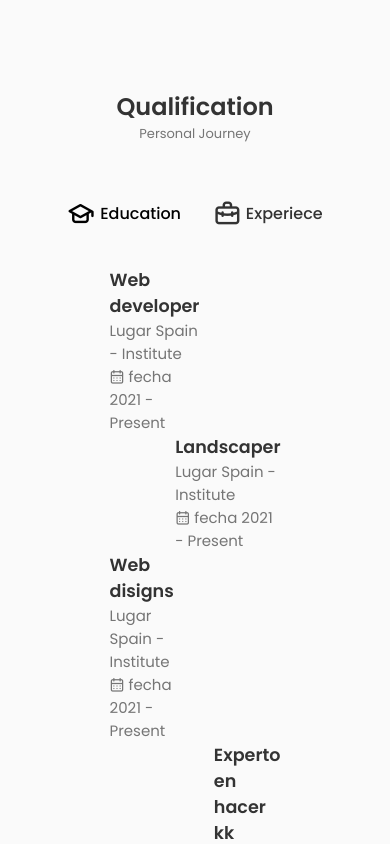
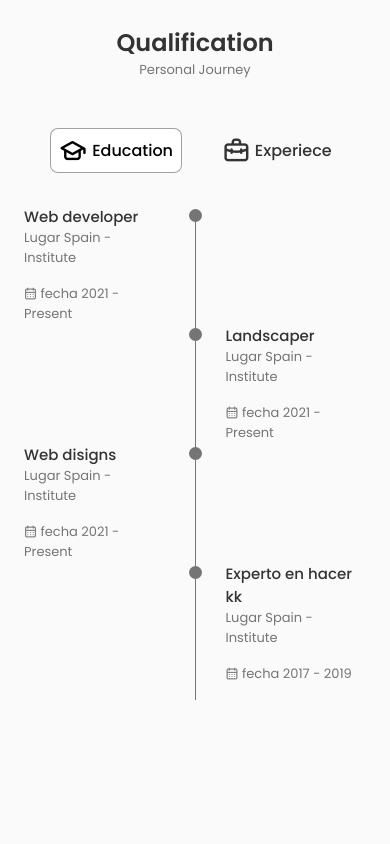
Before and after one commit to Anderwander/myPortfolio, a React (Create React App) app in the folder my-portfolio/: page / in a window 390 px wide. Shown: the part 2280-3124 px from the top of the page. Built offline with nearby package versions, Linux system fonts and the light colour scheme.

Commit message:
qualification terminado

```diff
--- a/my-portfolio/src/App.js
+++ b/my-portfolio/src/App.js
@@ -14,7 +14,6 @@ function App() {
         <Home></Home>
         <About></About>
         <Skills></Skills>
-        <Qualification></Qualification>
       </main>
     </div>
   );
--- a/my-portfolio/src/components/Qualification/Qualification.css
+++ b/my-portfolio/src/components/Qualification/Qualification.css
@@ -12,6 +12,8 @@
   font-size: var(--h3-font-size);
   font-weight: var(--font-medium);
   color: var(--title-color);
+  padding: 0px 8px;
+
   margin: 0 var(--mb-1);
 }
 
@@ -26,6 +28,10 @@
 }
 
 .qualification__active {
+  border: 1px solid rgba(108, 108, 108, 0.631);
+  padding: 0px 8px;
+  border-radius: 8px;
+  background-color: rgb(255, 255, 255);
   color: var(--title-color-dark);
 }
 
@@ -48,3 +54,68 @@
   grid-template-columns: 1fr max-content 1fr;
   column-gap: 1.5rem;
 }
+
+.qualification__title {
+  font-size: var(--normal-font-size);
+  font-weight: var(--font-medium);
+}
+
+.qualification__subtitle {
+  display: inline-block;
+  font-size: var(--small-font-size);
+  margin-bottom: var(--mb-1);
+}
+
+.qualification__calendar {
+  font-size: var(--small-font-size);
+}
+
+.qualification__rounder {
+  display: inline-block;
+  width: 13px;
+  height: 13px;
+  background-color: var(--text-color);
+  border-radius: 50%;
+}
+
+.qualification__line {
+  display: block;
+  width: 1px;
+  height: 100%;
+  background-color: var(--text-color);
+  transform: translate(6px, -7px);
+}
+
+/*=============== BREAKPOINTS ===============*/
+/* For large devices */
+@media screen and (max-width: 992px) {
+  .qualification__container {
+    margin-left: auto;
+    margin-right: auto;
+  }
+}
+
+/* For medium devices */
+@media screen and (max-width: 768px) {
+  .qualification__container {
+    margin-left: var(--mb-1-5);
+    margin-right: var(--mb-1-5);
+  }
+}
+
+@media screen and (max-width: 576px) {
+  .qualification__sections {
+    grid-template-columns: initial;
+  }
+
+  .qualification__button {
+    margin: 0 var(--mb-1);
+  }
+}
+
+/* For small devices */
+@media screen and (max-width: 350px) {
+  .qualification__data {
+    gap: 0.5rem;
+  }
+}
--- a/my-portfolio/src/components/Qualification/Qualification.jsx
+++ b/my-portfolio/src/components/Qualification/Qualification.jsx
@@ -1,7 +1,13 @@
-import React from "react";
+import React, { useState } from "react";
 import "./Qualification.css";
 
 const Qualification = () => {
+  const [toggleState, setToggleState] = useState(1);
+
+  const toggleTab = (index) => {
+    setToggleState(index);
+  };
+
   return (
     <section className="qualification section">
       <h2 className="section__title">Qualification</h2>
@@ -9,19 +15,39 @@ const Qualification = () => {
 
       <div className="qualification__container container">
         <div className="qualification__tabs">
-          <div className="qualification__button qualification__active  button--flex">
+          <div
+            className={
+              toggleState === 1
+                ? "qualification__button qualification__active  button--flex"
+                : "qualification__button button--flex"
+            }
+            onClick={() => toggleTab(1)}
+          >
             <i className="uil uil-graduation-cap qualification__icon"></i>
             Education
           </div>
 
-          <div className="qualification__button button--flex">
+          <div
+            className={
+              toggleState === 2
+                ? "qualification__button qualification__active  button--flex"
+                : "qualification__button button--flex"
+            }
+            onClick={() => toggleTab(2)}
+          >
             <i className="uil uil-briefcase-alt qualification__icon"></i>
             Experiece
           </div>
         </div>
 
         <div className="qualification__sections">
-          <div className="qualification__content qualification__content-active">
+          <div
+            className={
+              toggleState === 1
+                ? "qualification__content qualification__content-active"
+                : "qualification__content"
+            }
+          >
             <div className="qualification__data">
               <div>
                 <h3 className="qualification__title">Web developer</h3>
@@ -91,7 +117,13 @@ const Qualification = () => {
             </div>
           </div>
 
-          <div className="qualification__content">
+          <div
+            className={
+              toggleState === 2
+                ? "qualification__content qualification__content-active"
+                : "qualification__content"
+            }
+          >
             <div className="qualification__data">
               <div>
                 <h3 className="qualification__title">Creo que experiencia</h3>
--- a/my-portfolio/src/components/Skills/Skills.jsx
+++ b/my-portfolio/src/components/Skills/Skills.jsx
@@ -2,6 +2,7 @@ import React from "react";
 import "./Skills.css";
 import Frontend from "./Frontend";
 import Backend from "./Backend";
+import Qualification from "../Qualification/Qualification";
 
 const Skills = () => {
   return (
@@ -13,6 +14,7 @@ const Skills = () => {
         <Frontend></Frontend>
         <Backend></Backend>
       </div>
+      <Qualification></Qualification>
     </section>
   );
 };
```
